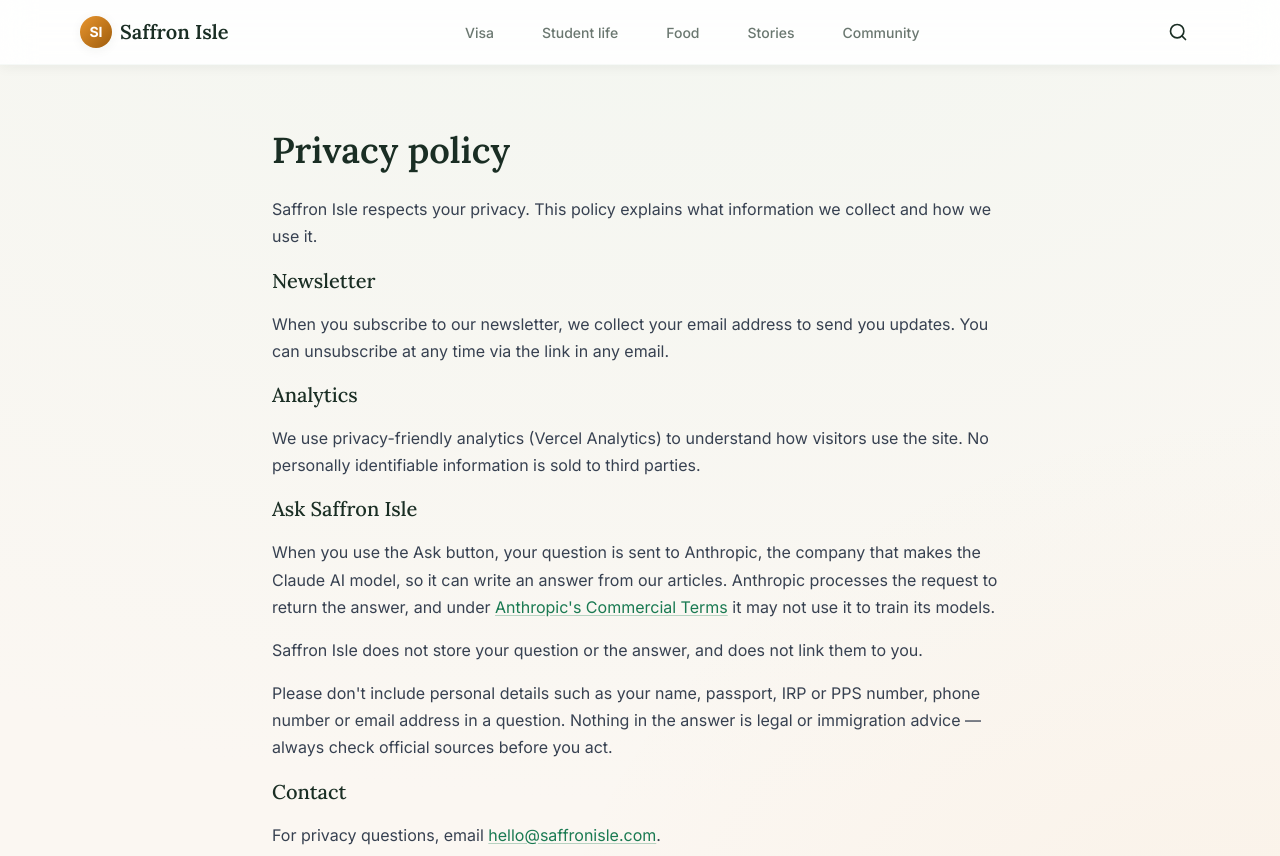
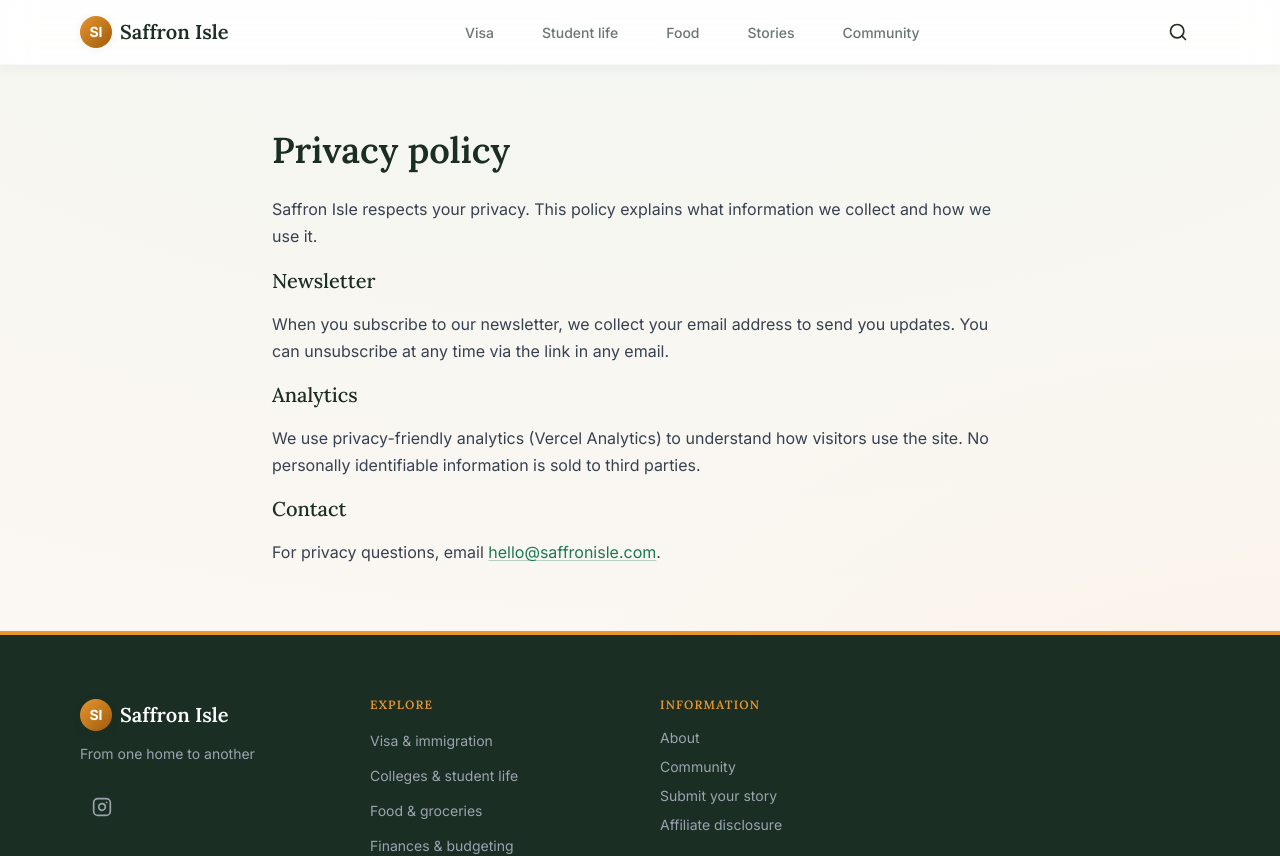
Before and after one commit to naveennraja/SaffronIsle, a Next.js app: page /privacy in a window 1280 px wide. Shown: the top 856 px of the page. Built offline with nearby package versions, Linux system fonts and the light colour scheme; no server answers.

Commit message:
Describe Ask Saffron Isle on the privacy page only when it is switched on
The section was unconditional. On the live site, where Ask is off, the page
would have described a button that readers cannot see.

```diff
--- a/app/(site)/privacy/page.tsx
+++ b/app/(site)/privacy/page.tsx
@@ -1,6 +1,6 @@
 import type { Metadata } from 'next'
 import { getSiteUrl } from '@/lib/utils'
-import { SITE } from '@/lib/site-config'
+import { ASK_ENABLED, SITE } from '@/lib/site-config'
 import { insightsEnabled } from '@/lib/ask/store'
 
 export const metadata: Metadata = {
@@ -29,6 +29,9 @@
           We use privacy-friendly analytics (Vercel Analytics) to understand how visitors
           use the site. No personally identifiable information is sold to third parties.
         </p>
+        {/* Only describe the assistant where readers can actually use it. */}
+        {ASK_ENABLED && (
+          <>
             <h2 className="font-serif text-h3 text-forest">Ask Saffron Isle</h2>
             <p>
               When you use the Ask button, your question is sent to Anthropic, the company
@@ -64,6 +67,8 @@
               PPS number, phone number or email address in a question. Nothing in the answer
               is legal or immigration advice — always check official sources before you act.
             </p>
+          </>
+        )}
         <h2 className="font-serif text-h3 text-forest">Contact</h2>
         <p>
           For privacy questions, email{' '}
```
Lines whose indentation alone changed are shown as unchanged.
